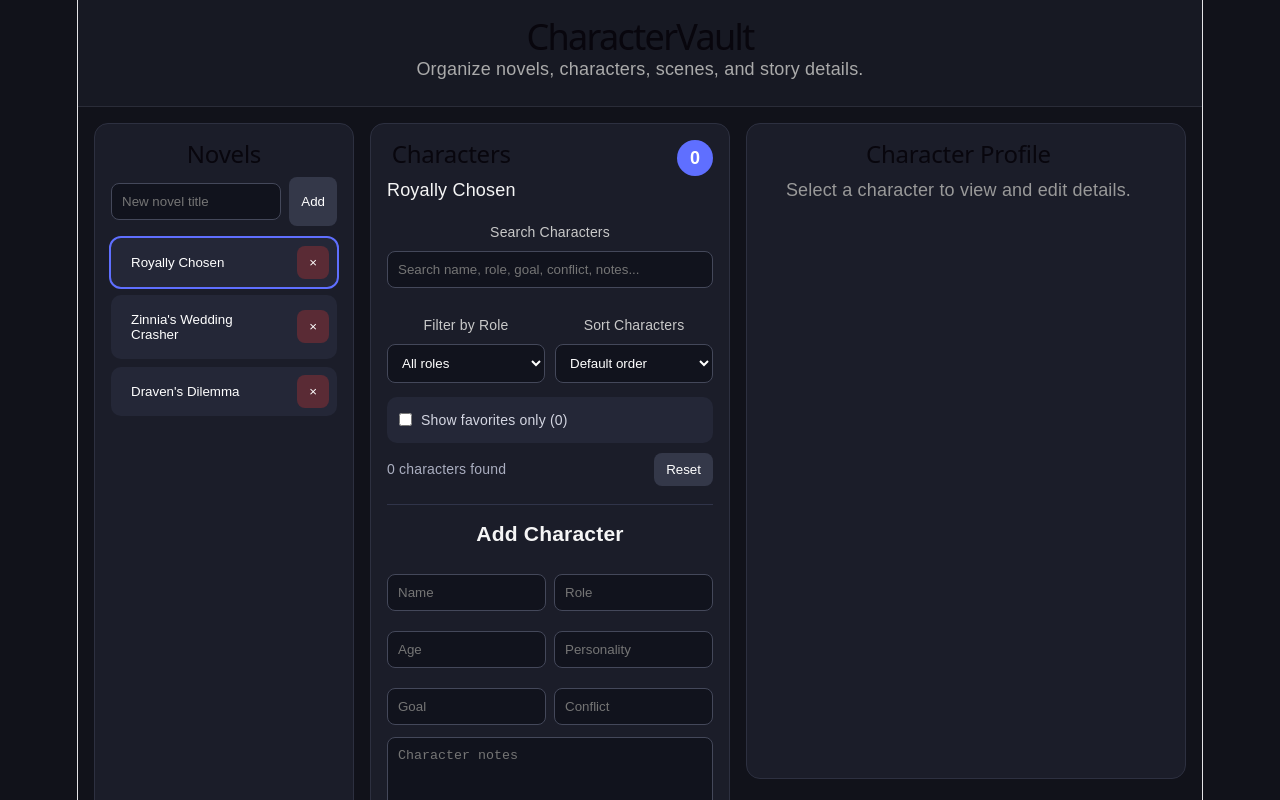
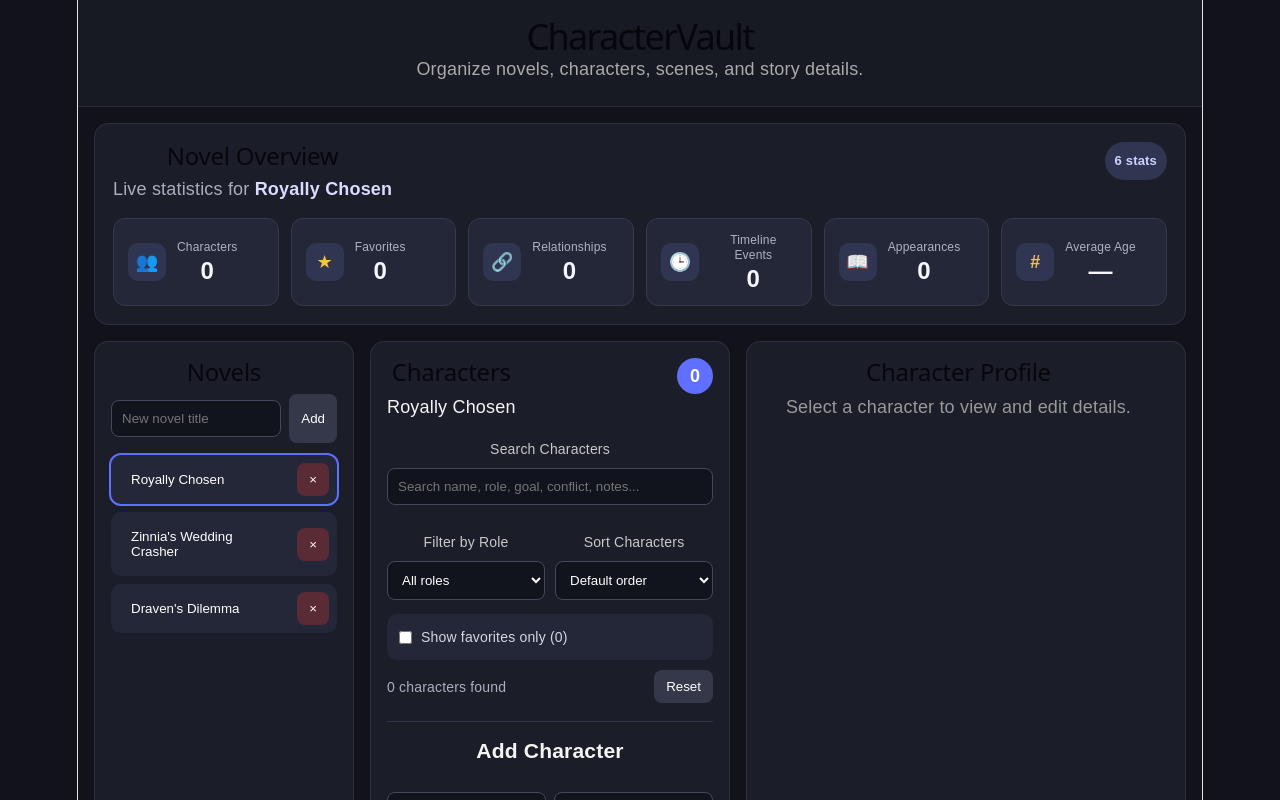
Before and after one commit to tassenraihantrima/CharacterVault, a React (Vite) app: page / in a window 1280 px wide. Both pictures are taken after a click on the button "Royally Chosen". Shown: the top 800 px of the page. Built offline with nearby package versions, Linux system fonts and the light colour scheme.

Commit message:
Add novel statistics dashboard

```diff
--- a/src/App.css
+++ b/src/App.css
@@ -737,3 +737,144 @@ select {
 .relationshipGraph .react-flow__attribution {
   display: none;
 }
+
+/* Main dashboard container. */
+.statisticsSection {
+  margin: 16px 16px 0;
+  padding: 18px;
+  border: 1px solid #2d3040;
+  border-radius: 14px;
+  background: #1b1d29;
+}
+
+/* Dashboard title and badge row */
+.statisticsHeader {
+  display: flex;
+  align-items: flex-start;
+  justify-content: space-between;
+  gap: 16px;
+  margin-bottom: 16px;
+}
+
+/* Remove extra space above the heading */
+.statisticsHeader h2 {
+  margin: 0 0 5px;
+}
+
+/* Dashboard subtitle */
+.statisticsHeader p {
+  margin: 0;
+  color: #a9adbd;
+}
+
+/* Selected novel title inside the subtitle */
+.statisticsHeader strong {
+  color: #d9dcff;
+}
+
+/* Small badge showing the number of statistic cards */
+.statisticsBadge {
+  flex-shrink: 0;
+  padding: 6px 10px;
+  border-radius: 999px;
+  background: #303652;
+  color: #ccd1ff;
+  font-size: 13px;
+  font-weight: 600;
+}
+
+/*
+  Six-column dashboard layout on large screens.
+*/
+.statisticsGrid {
+  display: grid;
+  grid-template-columns: repeat(6, minmax(0, 1fr));
+  gap: 12px;
+}
+
+/* Individual statistic card */
+.statCard {
+  min-width: 0;
+  display: flex;
+  align-items: center;
+  gap: 11px;
+  padding: 14px;
+  border: 1px solid #35394d;
+  border-radius: 12px;
+  background: #242737;
+  transition:
+    transform 0.2s ease,
+    border-color 0.2s ease;
+}
+
+/* Small hover movement for dashboard cards */
+.statCard:hover {
+  transform: translateY(-2px);
+  border-color: #5f6fff;
+}
+
+/* Icon displayed on each statistic card */
+.statIcon {
+  width: 38px;
+  height: 38px;
+  flex-shrink: 0;
+  display: grid;
+  place-items: center;
+  border-radius: 10px;
+  background: #303652;
+  color: #f4c542;
+  font-size: 18px;
+  font-weight: bold;
+}
+
+/* Statistic name */
+.statLabel {
+  margin: 0;
+  color: #aeb2c4;
+  font-size: 12px;
+  line-height: 1.3;
+}
+
+/* Large statistic number */
+.statValue {
+  margin: 3px 0 0;
+  color: #f5f6ff;
+  font-size: 24px;
+  font-weight: 700;
+  line-height: 1;
+}
+
+/*
+  Use three columns when the browser becomes narrower.
+*/
+@media (max-width: 1200px) {
+  .statisticsGrid {
+    grid-template-columns: repeat(3, 1fr);
+  }
+}
+
+/*
+  Use two columns on tablets and smaller screens.
+*/
+@media (max-width: 700px) {
+  .statisticsGrid {
+    grid-template-columns: repeat(2, 1fr);
+  }
+
+  .statisticsHeader {
+    flex-direction: column;
+  }
+}
+
+/*
+  Use one column on very small mobile screens.
+*/
+@media (max-width: 420px) {
+  .statisticsGrid {
+    grid-template-columns: 1fr;
+  }
+
+  .statisticsSection {
+    margin-inline: 10px;
+  }
+}
--- a/src/App.jsx
+++ b/src/App.jsx
@@ -1,5 +1,6 @@
 import { useEffect, useState } from 'react'
 import './App.css'
+import StatisticsPanel from './components/StatisticsPanel'
 import NovelList from './components/NovelList'
 import CharacterList from './components/CharacterList'
 import CharacterProfile from './components/CharacterProfile'
@@ -314,6 +315,8 @@ function App() {
         <p>Organize novels, characters, scenes, and story details.</p>
       </header>
 
+      <StatisticsPanel selectedNovel={selectedNovel} />
+
       <main className="layout">
         <NovelList
           novels={novels}
--- /dev/null
+++ b/src/components/StatisticsPanel.jsx
@@ -0,0 +1,231 @@
+function StatisticsPanel({ selectedNovel }) {
+    /*
+      Do not display the dashboard until the user selects a novel.
+    */
+    if (!selectedNovel) {
+        return null
+    }
+
+    /*
+      Safely retrieve the characters array.
+
+      The fallback empty array prevents errors if an older novel
+      does not contain a characters property.
+    */
+    const characters = selectedNovel.characters || []
+
+    /*
+      Total number of characters in the selected novel.
+    */
+    const totalCharacters = characters.length
+
+    /*
+      Count only characters whose favorite property is true.
+    */
+    const favoriteCharacters = characters.filter(
+        character => character.favorite === true
+    ).length
+
+    /*
+      Calculate the total number of saved relationship entries.
+
+      reduce() loops through every character and adds the number
+      of relationships stored inside that character.
+    */
+    const totalRelationships = characters.reduce(
+        (total, character) =>
+            total + (character.relationships?.length || 0),
+        0
+    )
+
+    /*
+      Calculate the total number of timeline events stored across
+      every character in the selected novel.
+    */
+    const totalTimelineEvents = characters.reduce(
+        (total, character) =>
+            total + (character.timeline?.length || 0),
+        0
+    )
+
+    /*
+      Calculate how many chapter and scene appearance entries exist.
+
+      These entries come from the "Where Used" feature.
+    */
+    const totalAppearances = characters.reduce(
+        (total, character) =>
+            total + (character.whereUsed?.length || 0),
+        0
+    )
+
+    /*
+      Create an array containing only valid numeric ages.
+    */
+    const validAges = characters
+        .map(character => {
+            // Convert the stored age into a number
+            const numericAge = Number(character.age)
+
+            /*
+              Return null when the age is empty or not a valid number.
+
+              null values will be removed in the next filter step.
+            */
+            if (
+                character.age === undefined ||
+                character.age === null ||
+                String(character.age).trim() === '' ||
+                !Number.isFinite(numericAge)
+            ) {
+                return null
+            }
+
+            return numericAge
+        })
+        .filter(age => age !== null)
+
+    /*
+       Calculate the average age.
+
+      If no valid ages exist, display a dash instead of trying
+      to divide by zero.
+    */
+    const averageAge =
+        validAges.length > 0
+            ? (
+                validAges.reduce(
+                    (total, age) => total + age,
+                    0
+                ) / validAges.length
+            ).toFixed(1)
+            : '—'
+
+    return (
+        <section className="statisticsSection">
+            {/* Dashboard heading */}
+            <div className="statisticsHeader">
+                <div>
+                    <h2>Novel Overview</h2>
+
+                    <p>
+                        Live statistics for{' '}
+                        <strong>{selectedNovel.title}</strong>
+                    </p>
+                </div>
+
+                {/* Shows how many statistics are currently displayed */}
+                <span className="statisticsBadge">
+                    6 stats
+                </span>
+            </div>
+
+            {/* Dashboard statistic cards */}
+            <div className="statisticsGrid">
+                {/* Total characters */}
+                <article className="statCard">
+                    <span className="statIcon" aria-hidden="true">
+                        👥
+                    </span>
+
+                    <div>
+                        <p className="statLabel">
+                            Characters
+                        </p>
+
+                        <p className="statValue">
+                            {totalCharacters}
+                        </p>
+                    </div>
+                </article>
+
+                {/* Favorite characters */}
+                <article className="statCard">
+                    <span className="statIcon" aria-hidden="true">
+                        ★
+                    </span>
+
+                    <div>
+                        <p className="statLabel">
+                            Favorites
+                        </p>
+
+                        <p className="statValue">
+                            {favoriteCharacters}
+                        </p>
+                    </div>
+                </article>
+
+                {/* Relationship entries */}
+                <article className="statCard">
+                    <span className="statIcon" aria-hidden="true">
+                        🔗
+                    </span>
+
+                    <div>
+                        <p className="statLabel">
+                            Relationships
+                        </p>
+
+                        <p className="statValue">
+                            {totalRelationships}
+                        </p>
+                    </div>
+                </article>
+
+                {/* Timeline events */}
+                <article className="statCard">
+                    <span className="statIcon" aria-hidden="true">
+                        🕒
+                    </span>
+
+                    <div>
+                        <p className="statLabel">
+                            Timeline Events
+                        </p>
+
+                        <p className="statValue">
+                            {totalTimelineEvents}
+                        </p>
+                    </div>
+                </article>
+
+                {/* Chapter and scene appearances */}
+                <article className="statCard">
+                    <span className="statIcon" aria-hidden="true">
+                        📖
+                    </span>
+
+                    <div>
+                        <p className="statLabel">
+                            Appearances
+                        </p>
+
+                        <p className="statValue">
+                            {totalAppearances}
+                        </p>
+                    </div>
+                </article>
+
+                {/* Average numeric character age */}
+                <article className="statCard">
+                    <span className="statIcon" aria-hidden="true">
+                        #
+                    </span>
+
+                    <div>
+                        <p className="statLabel">
+                            Average Age
+                        </p>
+
+                        <p className="statValue">
+                            {averageAge}
+                        </p>
+                    </div>
+                </article>
+            </div>
+        </section>
+    )
+}
+
+export default StatisticsPanel
```
Also changed, not shown: 1 other file (tests, documents, lock files or other folders).
